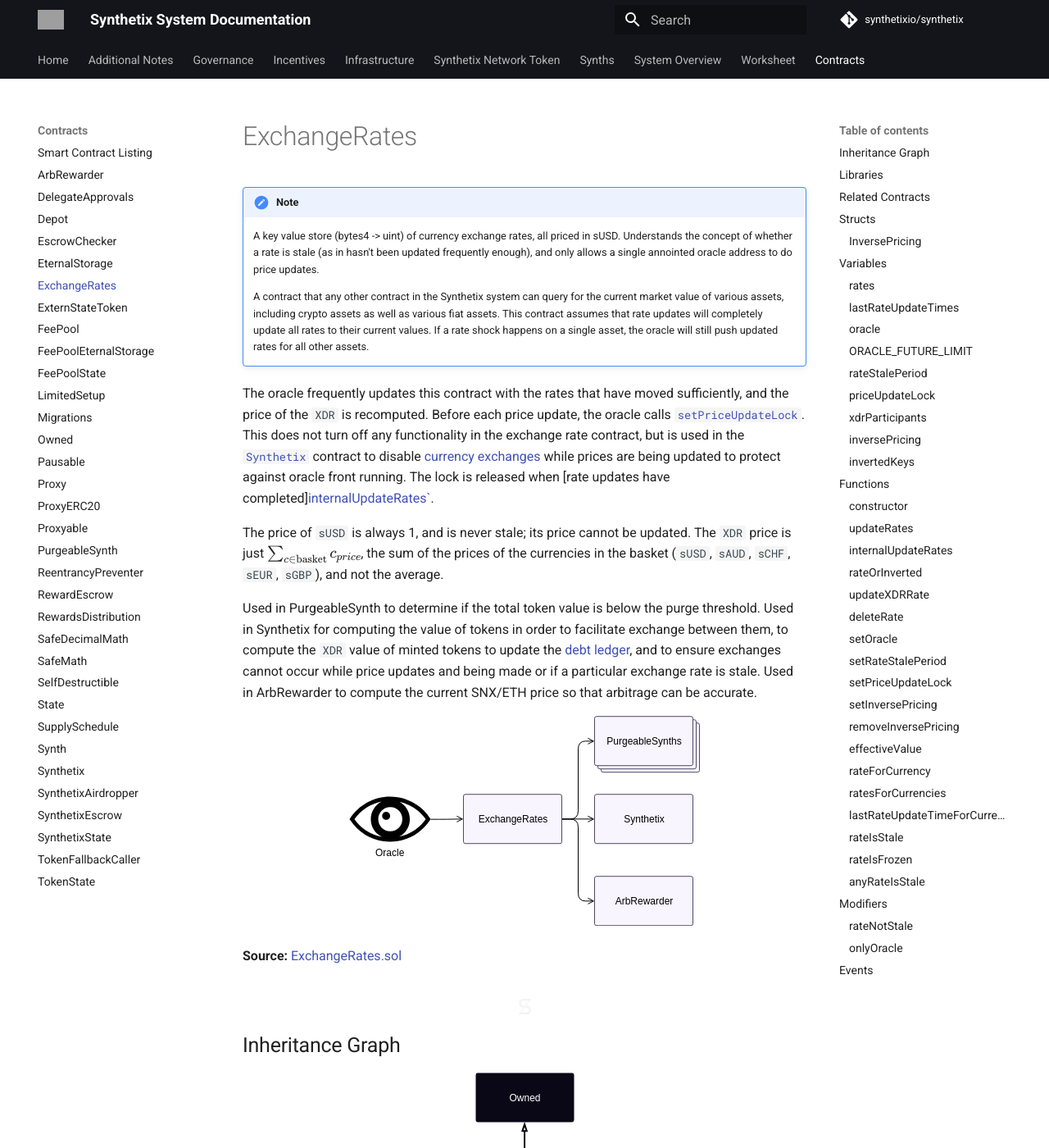
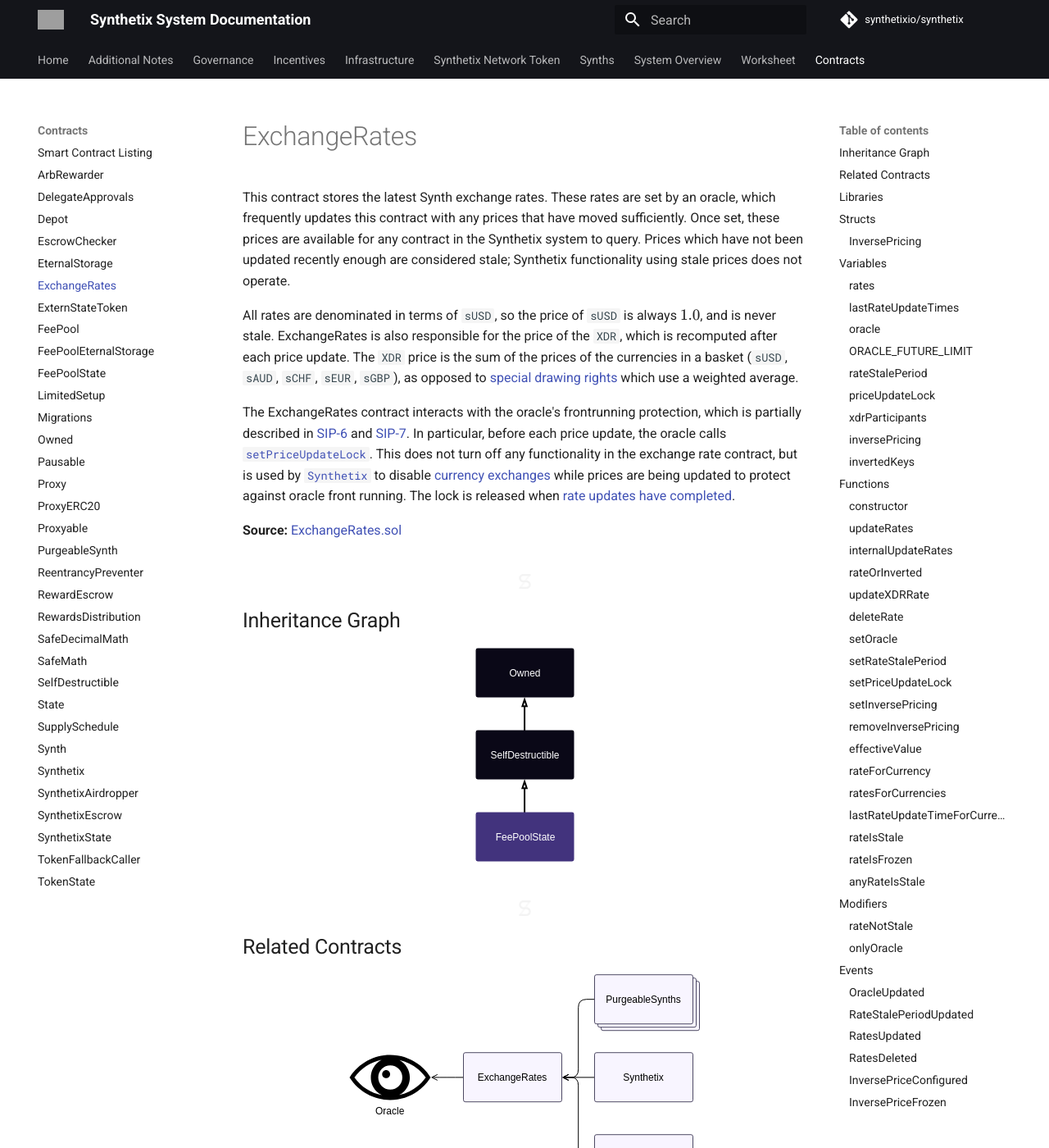
Before and after one commit to Synthetixio/synthetix, an MkDocs documentation site: the page built from docs/contracts/ExchangeRates.md, in a window 1280 px wide and 1400 px high. Shown: the whole window at 82% size. Built offline with MkDocs 1.6.1 and Material for MkDocs 9.7.7, drawn with Linux system fonts in a browser that asks for light colours; formulas are drawn with MathJax 3; comment, search, counter and statistics services are not loaded; some of the changed text lies outside the part shown; grey boxes are pictures that could not be loaded.

Commit message:
Finish basic ExchangeRates info off.

```diff
--- a/docs/contracts/ExchangeRates.md
+++ b/docs/contracts/ExchangeRates.md
@@ -1,30 +1,14 @@
 # ExchangeRates
 
-!!! note old
-    A key value store (bytes4 -> uint) of currency exchange rates, all priced in sUSD. Understands the concept of whether a rate is stale (as in hasn't been updated frequently enough), and only allows a single annointed oracle address to do price updates.
+This contract stores the latest Synth exchange rates. These rates are set by an oracle, which frequently updates this contract with any prices that have moved sufficiently. Once set, these prices are available for any contract in the Synthetix system to query.
+Prices which have not been updated recently enough are considered stale; Synthetix functionality using stale prices does not operate.
 
-    A contract that any other contract in the Synthetix system can query
-    for the current market value of various assets, including
-    crypto assets as well as various fiat assets.
-    This contract assumes that rate updates will completely update
-    all rates to their current values. If a rate shock happens
-    on a single asset, the oracle will still push updated rates
-    for all other assets.
+All rates are denominated in terms of `sUSD`, so the price of `sUSD` is always $1.0$, and is never stale.
+ExchangeRates is also responsible for the price of the `XDR`, which is recomputed after each price update. The `XDR` price is the sum of the prices of the currencies in a basket (`sUSD`, `sAUD`, `sCHF`, `sEUR`, `sGBP`), as opposed to [special drawing rights](https://en.wikipedia.org/wiki/Special_drawing_rights) which use a weighted average.
 
-The oracle frequently updates this contract with the rates that have moved sufficiently, and the price of the `XDR` is recomputed.
-Before each price update, the oracle calls [`setPriceUpdateLock`](#setpriceupdatelock).
-This does not turn off any functionality in the exchange rate contract, but is used in the [`Synthetix`](Synthetix.md) contract to disable [currency exchanges](Synthetix.md#_internalexchange) while prices are being updated to protect against oracle front running. The lock is released when [rate updates have completed][internalUpdateRates`](#internalupdaterates).
-
-The price of `sUSD` is always 1, and is never stale; its price cannot be updated.
-The `XDR` price is just $\sum_{c \in \text{basket}}{c_{price}}$, the sum of the prices of the currencies in the basket (`sUSD`, `sAUD`, `sCHF`, `sEUR`, `sGBP`), and not the average.
-
-Used in PurgeableSynth to determine if the total token value is below the purge threshold.
-Used in Synthetix for computing the value of tokens in order to facilitate exchange between them, to compute the `XDR` value of minted tokens to update the [debt ledger](SynthetixState.md#debtledger), and to ensure exchanges cannot occur while price updates and being made or if a particular exchange rate is stale.
-Used in ArbRewarder to compute the current SNX/ETH price so that arbitrage can be accurate.
-
-<inheritance-graph>
-    ![ExchangeRates architecture graph](../img/graphs/ExchangeRates-architecture.svg)
-</inheritance-graph>
+The ExchangeRates contract interacts with the oracle's frontrunning protection, which is partially described in [SIP-6](https://sips.synthetix.io/sips/sip-6) and [SIP-7](https://sips.synthetix.io/sips/sip-7).
+In particular, before each price update, the oracle calls [`setPriceUpdateLock`](#setpriceupdatelock).
+This does not turn off any functionality in the exchange rate contract, but is used by [`Synthetix`](Synthetix.md) to disable [currency exchanges](Synthetix.md#_internalexchange) while prices are being updated to protect against oracle front running. The lock is released when [rate updates have completed](#internalupdaterates).
 
 **Source:** [ExchangeRates.sol](https://github.com/Synthetixio/synthetix/blob/master/contracts/ExchangeRates.sol)
 
@@ -36,16 +20,24 @@
     ![ExchangeRates inheritance graph](../img/graphs/ExchangeRates.svg)
 </inheritance-graph>
 
+<section-sep />
+
+## Related Contracts
+
+<inheritance-graph>
+    ![ExchangeRates architecture graph](../img/graphs/ExchangeRates-architecture.svg)
+</inheritance-graph>
+
+* [`PurgeableSynth`](PurgeableSynth.md): exchange rates are used to determine if the total token value is below the purge threshold.
+* [`Synthetix`](Synthetix.md): the value of tokens is used to in order to facilitate exchange between them, to compute the `XDR` value of minted tokens for the [debt ledger](SynthetixState.md#debtledger), and to ensure exchanges cannot occur while price updates and being made or if a particular exchange rate is stale.
+* [`Arbrewarder`](Arbrewarder.md): The ArbRewarder must know the current SNX/ETH price so that arbitrage is accurate.
+
+<section-sep />
+
 ## Libraries
 
 * [`SafeMath`](SafeMath.md) for `uint`
 * [`SafeDecimalMath`](SafeDecimalMathmd) for `uint`
-
-## Related Contracts
-
-* <[`ArbRewarder`](ArbRewarder.md)
-* <[`PurgeableSynth`](PurgeableSynth.md)
-* <[`Synthetix`](Synthetix.md)
 
 <section-sep />
 
@@ -479,7 +471,7 @@
 
 Returns true if the inverse price for the given currency is frozen. This is simply an alias to `inversePricing[currencyKey].frozen`. Currencies without an inverse price will naturally return false.
 
-???+ example "Details
+???+ example "Details"
     **Signature**
 
     `rateIsFrozen(bytes4 currencyKey) external view returns (bool)`
@@ -523,27 +515,51 @@
 
 ---
 
-* `OracleUpdated(address newOracle)`
+### `OracleUpdated`
+
+Records that the anointed oracle was updated.
+
+**Signature:** `OracleUpdated(address newOracle)`
 
 ---
 
-* `RateStalePeriodUpdated(uint rateStalePeriod)`
+### `RateStalePeriodUpdated`
+
+Records that the stale period was altered.
+
+**Signature:** `RateStalePeriodUpdated(uint rateStalePeriod)`
 
 ---
 
-* `RatesUpdated(bytes4[] currencyKeys, uint[] newRates)`
+### `RatesUpdated`
+
+Records that a set of currency prices were updated.
+
+**Signature:** `RatesUpdated(bytes4[] currencyKeys, uint[] newRates)`
 
 ---
 
-* `RateDeleted(bytes4 currencyKey)`
+### `RatesDeleted`
+
+Records that the price for a particular currency was deleted.
+
+**Signature:** `RateDeleted(bytes4 currencyKey)`
 
 ---
 
-* `InversePriceConfigured(bytes4 currencyKey, uint entryPoint, uint upperLimit, uint lowerLimit)`
+### `InversePriceConfigured`
+
+Records that a new inverse price index was set up.
+
+**Signature:** `InversePriceConfigured(bytes4 currencyKey, uint entryPoint, uint upperLimit, uint lowerLimit)`
 
 ---
 
-* `InversePriceFrozen(bytes4 currencyKey)`
+### `InversePriceFrozen`
+
+Records that an inverse price breached a limit and was frozen.
+
+**Signature:** `InversePriceFrozen(bytes4 currencyKey)`
 
 ---
 
```
Also changed, not shown: docs/img/graphs/ExchangeRates-architecture.svg, 1 other file.
